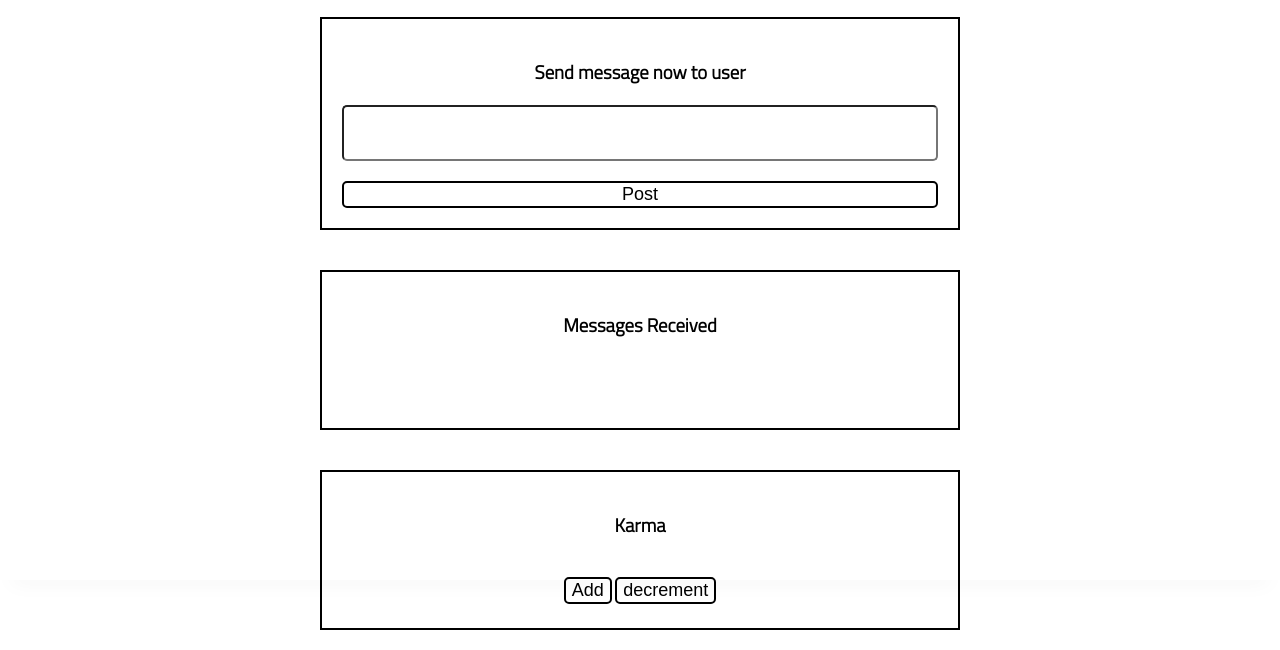
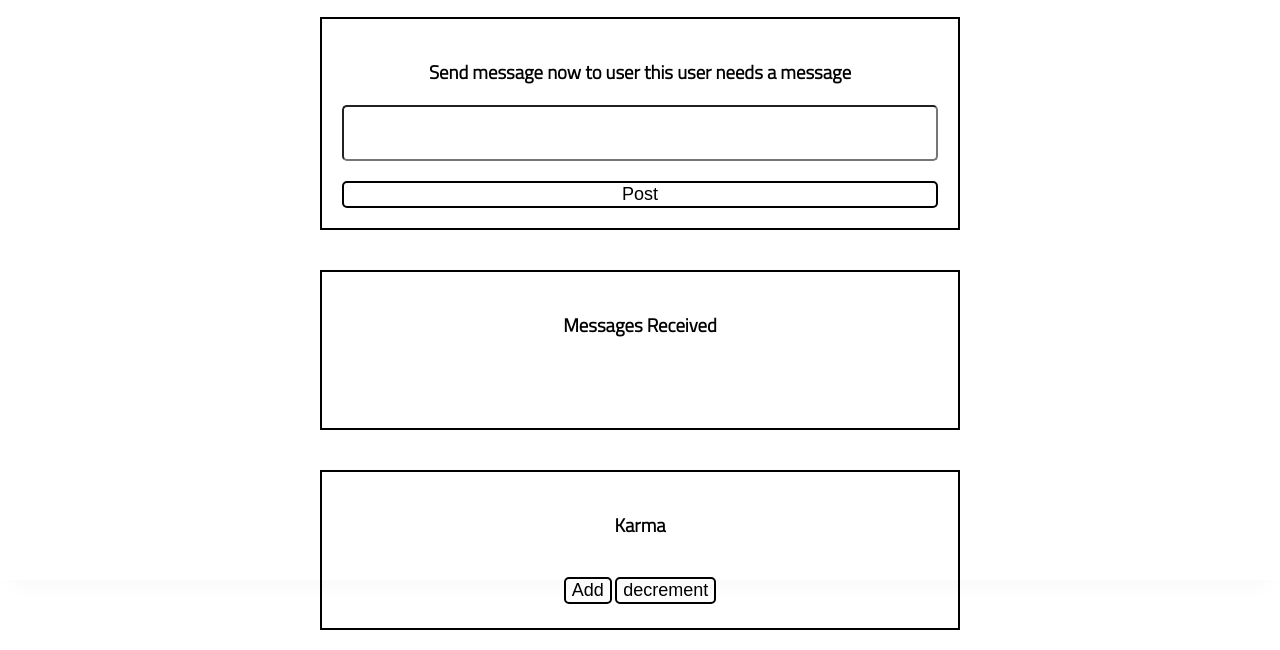
Before and after one commit to willgundy/worst-social-media-app, a plain HTML site: page profile/index.html in a window 1280 px wide. Shown: the part 220-870 px from the top of the page. Drawn offline with nearby package versions, Linux system fonts and the light colour scheme.

Commit message:
updated h3 in profile html

```diff
--- a/profile/index.html
+++ b/profile/index.html
@@ -29,7 +29,7 @@
       <input type="file" name="profileImage" id="profileImage">
     </label>
     <div class="send-message container">
-      <h3>Send message now to user</h3>
+      <h3>Send message now to user this user needs a message</h3>
       <form>
         <input name="message" class="inputMessage" />
         <button>Post</button>
```
